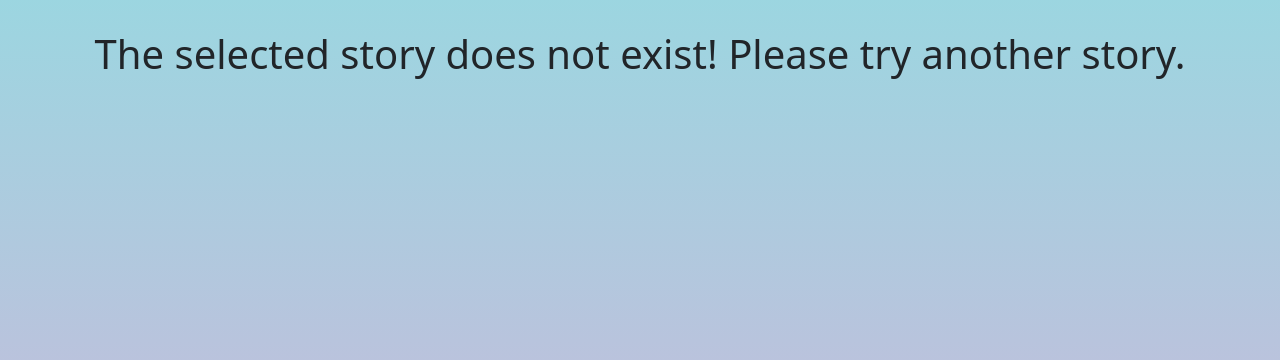
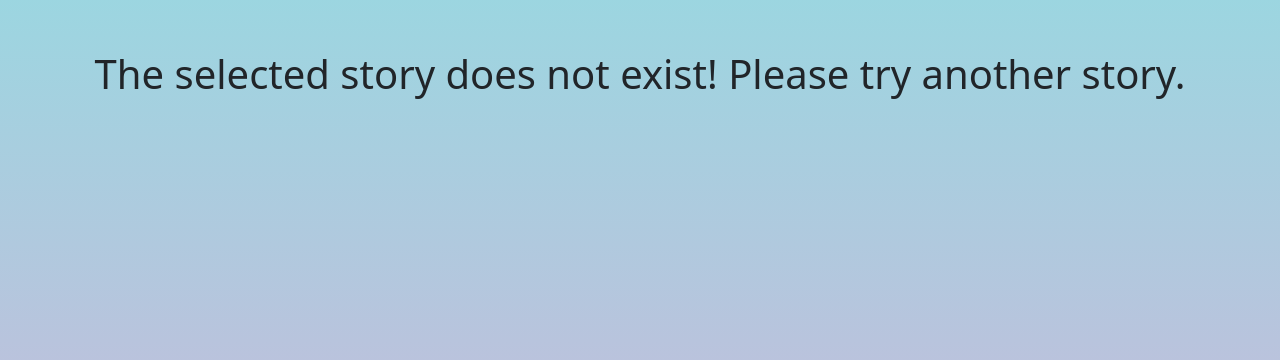
Before and after one commit to Surya123234/Where-Am-I, a Django app: template app/templates/app/story_does_not_exist.html in a window 1280 px wide. Shown: the part 60-420 px from the top of the page. Run offline with Django 3.2, Linux system fonts and the light colour scheme; the template is opened without the code that fills it, so the values that code supplies are empty; some libraries are stand-ins or nearby versions.

Commit message:
minor style changes

```diff
--- a/app/templates/app/my_stories.html
+++ b/app/templates/app/my_stories.html
@@ -26,8 +26,10 @@
       <hr>
     </div>
     {% empty %}
+    <div class="story--title">
       <h1>You have created no stories. What are you waiting for? Create one
-         <a href="/create_story">Here!</a>
+        <a href="/create_story">Here!</a>
       </h1>
+    </div>
     {% endfor %}
 {% endblock %}
--- a/app/templates/app/story_does_not_exist.html
+++ b/app/templates/app/story_does_not_exist.html
@@ -16,7 +16,9 @@
 {% endblock user_links %}
 
 {% block body %}
-    <h1 style="padding-top: 30px;">
+    <div class="story--title">
+      <h1 style="padding-top: 30px;">
         The selected story does not exist! Please try another story.
-    </h1>
+      </h1>
+    </div>
 {% endblock %}
```
Also changed, not shown: db.sqlite3.
